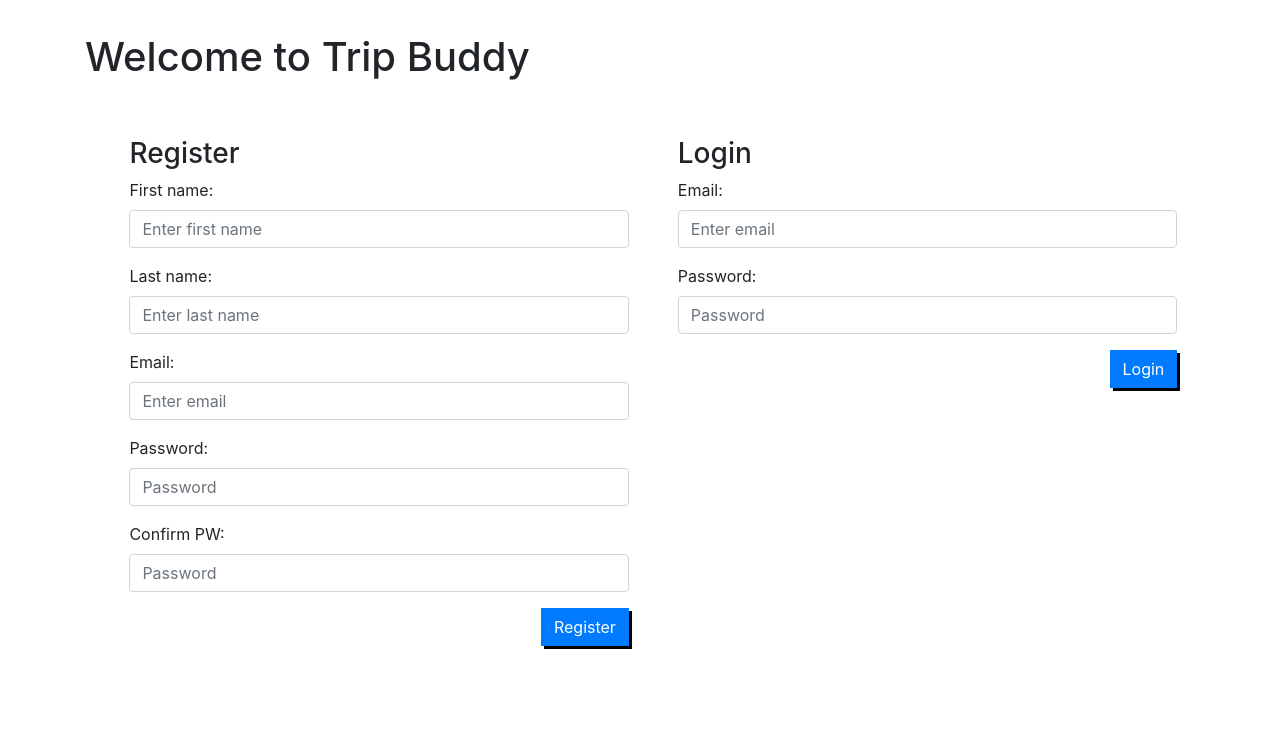
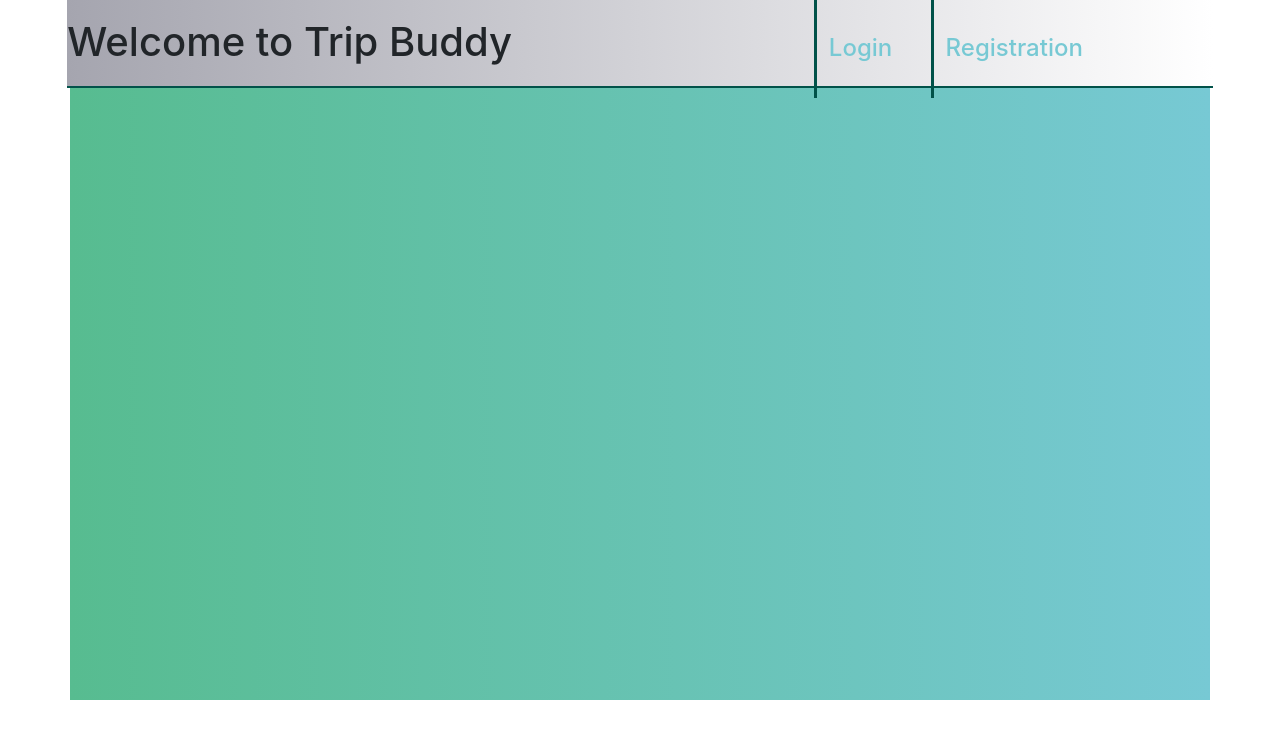
Before and after one commit to SquibblyDee/travel_planner, a Django app: page / in a window 1280 px wide. Shown: the top 739 px of the page. Run offline with Django 3.2, Linux system fonts and the light colour scheme; parts of the project's set-up code (start-up, migrations or seed data) failed here and were passed over; some libraries are stand-ins or nearby versions.

Commit message:
login & reg done

```diff
--- a/apps/python_belt_exam_app/static/python_belt_exam_app/css/styles.css
+++ b/apps/python_belt_exam_app/static/python_belt_exam_app/css/styles.css
@@ -8,43 +8,44 @@
     width: 45%;
     display: inline-block;
     margin: 0% 4% 0% 4%;
+    margin-left: 30%;
 }
 
 .login{
     width: 45%;
     display:inline-block;
     vertical-align: top;
+    margin-left: 30%;
 }
 
 .login p{
     color: red;
     font-size: 14pt;
 }
+
 button{
     float: right;
     box-shadow: 3px 3px black !important;
     border-radius: 0px !important;
+    margin-bottom: 5% !important;
 }
 /* EVERYTHING ABOVE HERE NEEDS TO STAY THE SAME */
 
-h1{
-    margin-bottom: 5% !important;
-    margin-top: 3% !important;
-}
+/* h1{ */
+    /* margin-bottom: 5% !important; */
+    /* margin-top: 3% !important; */
+/* } */
 
 .headerino h3{
     display: inline-block;
     margin-right: 35%;
 }
 
-.headerino{
-}
-
-a{
-    float: right;
-    margin-left: 3%;
-    margin-right: 3%;
-}
+/* a{ */
+    /* float: right; */
+    /* margin-left: 3%; */
+    /* margin-right: 3%; */
+/* } */
 
 .thetrip{
     margin-bottom: 5%;
@@ -55,3 +56,69 @@ a{
     margin-top: 5% !important;
     margin-bottom: 5% !important;
 }
+
+/* BELOW HERE ARE ALL OUR NEW VISUAL TWEAKS */
+
+.container{
+    background: linear-gradient(-90deg, #77C9D4, #57BC90);
+    height: 700px;
+}
+
+.login-header{
+    background: linear-gradient(-90deg, rgb(255, 255, 255), #A5A5AF);
+    margin-left: -1.6%;
+    margin-right: -1.6%;
+    margin-bottom:  5%;
+    border-bottom: 2px solid #015249;
+    height: 88px;
+}
+
+.login-header h1{
+    display: inline-block;
+    margin-right: 23%;
+}
+
+.login-header h4{
+    display: inline-block;
+    margin-left: 3%;
+    border-left: 3px solid #015249;
+    padding: 3% 0%;
+    padding-left: 1%;
+}
+
+a{
+    color: #77C9D4 !important;
+    font-weight: bold;
+}
+
+#my_trips, #all_trips{
+    background-color: #A5A5AF;
+}
+
+table, thead, tr, td, th{
+    outline: 3px solid #015249;
+}
+
+.trip_table h3{
+    color: white;
+}
+
+.other_trip_table h3{
+    color: white;
+}
+
+.trip_table td{
+    color: white;
+}
+
+.other_trip_table td{
+    color: white;
+}
+
+.trip_table th{
+    color: white;
+}
+
+.other_trip_table th{
+    color: white;
+}
--- a/apps/python_belt_exam_app/templates/python_belt_exam_app/loginandreg.html
+++ b/apps/python_belt_exam_app/templates/python_belt_exam_app/loginandreg.html
@@ -2,16 +2,21 @@
 {% load staticfiles %}
 <html lang="en">
     <head>
-        <title>A Web Page</title>
+        <title>Trip Buddy</title>
         <!-- linking a css style sheet -->
         <link rel="stylesheet" href="{% static 'python_belt_exam_app/css/styles.css' %}">
         <!-- Linking Bootstrap -->
+        <script src="https://ajax.googleapis.com/ajax/libs/jquery/3.3.1/jquery.min.js"></script>
         <link rel="stylesheet" href="https://maxcdn.bootstrapcdn.com/bootstrap/4.0.0/css/bootstrap.min.css" integrity="sha384-Gn5384xqQ1aoWXA+058RXPxPg6fy4IWvTNh0E263XmFcJlSAwiGgFAW/dAiS6JXm" crossorigin="anonymous">
     </head>
     <body>
         <div class="container">
-            <h1>Welcome to Trip Buddy</h1>
-            <div class="registration">
+            <div class="login-header">
+                <h1>Welcome to Trip Buddy</h1>
+                <a href=# id="login"><h4>Login</h4></a>
+                <a href=# id="register"><h4>Registration</h4></a>
+            </div>
+            <div class="registration" style="display: none;">
                 <h3>Register</h3>
                 <!-- This is the registration form to /process_register -->
                 <form action="/process_register" , method='post'>
@@ -47,8 +52,15 @@
                     {% endif %}
                 </form>
             </div>
+            <script>
+            $(document).ready(function() {
+                $('#register').click(function() {
+                    $('.registration').slideToggle("slow");
+                });
+            });
+            </script>
             <!-- This is the login form to /process_login -->
-            <div class="login">
+            <div class="login" style="display: none;">
                 <h3>Login</h3>
                 <form action='/process_login' , method='post'>
                     {% csrf_token %}
@@ -68,6 +80,13 @@
                     {% endif %}
                 </form>
             </div>
+            <script>
+            $(document).ready(function() {
+                $('#login').click(function() {
+                    $('.login').slideToggle("slow");
+                });
+            });
+            </script>
         </div>
     </body>
 </html>
```
Also changed, not shown: apps/python_belt_exam_app/templates/python_belt_exam_app/landing.html (+6 -4 lines), db.sqlite3.
